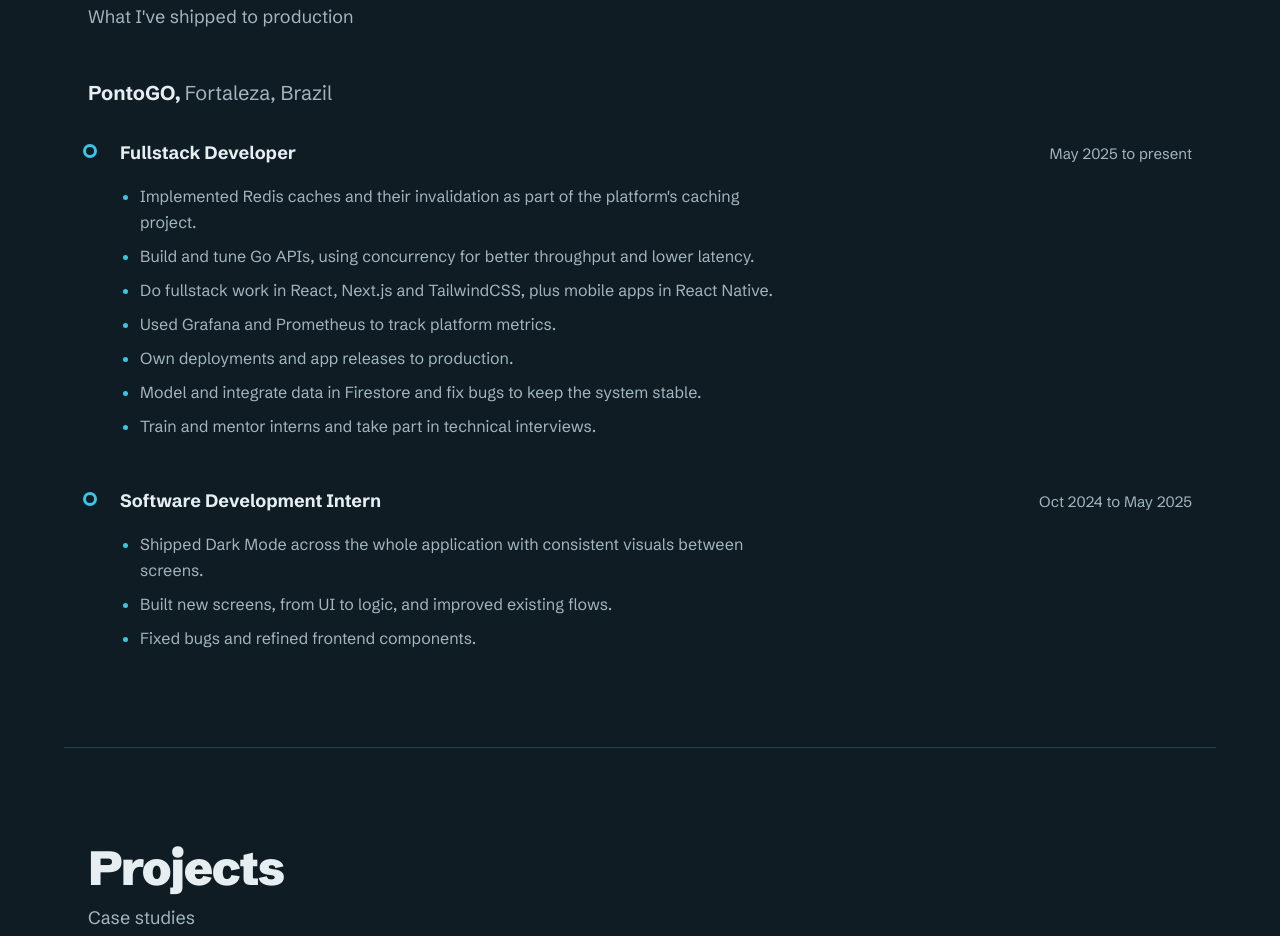
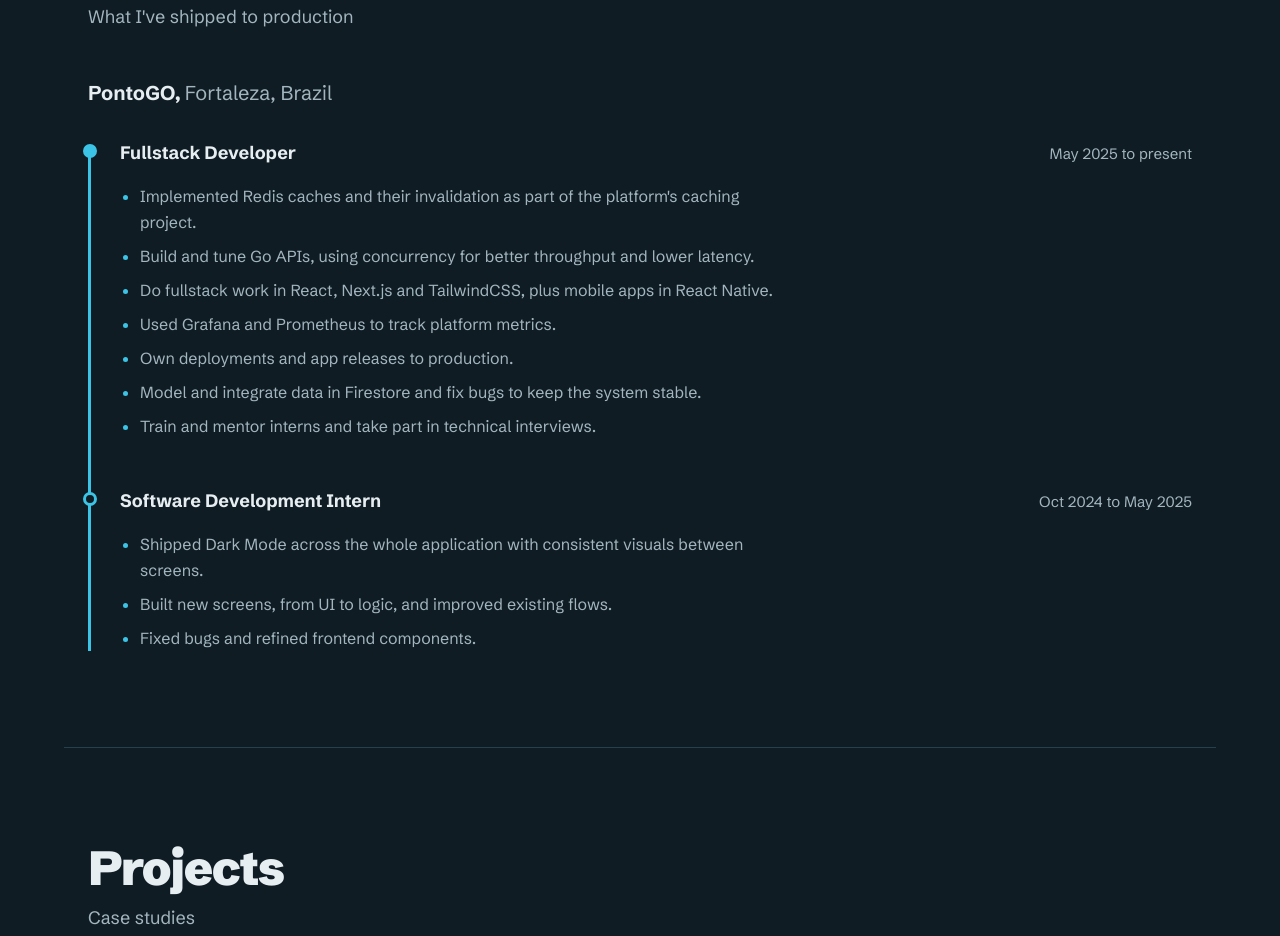
Before and after one commit to lirajoaop/jlira-portfolio, a Next.js app: page /en in a window 1280 px wide. Shown: the part 820-1756 px from the top of the page. Built offline with nearby package versions, Linux system fonts and the light colour scheme.

Commit message:
Replace the scroll-drawn timeline with a live marker on the current role

```diff
--- a/src/app/globals.css
+++ b/src/app/globals.css
@@ -82,7 +82,7 @@ body {
   to { stroke-dashoffset: 0; }
 }
 
-/* Experience timeline: accent line with a marker per role; the line draws itself while scrolling. */
+/* Experience timeline: accent line with a marker per role; the current role's marker is filled and pulses. */
 .timeline {
   --pad: 1.5rem;
   position: relative;
@@ -94,11 +94,12 @@ body {
 .timeline::before {
   content: "";
   position: absolute;
-  inset-block: 0;
+  /* starts at the center of the first marker */
+  top: calc(0.35rem + 7px);
+  bottom: 0;
   left: 0;
   width: 3px;
   background: var(--accent);
-  transform-origin: top;
 }
 .timeline > li { position: relative; }
 .timeline > li::before {
@@ -112,22 +113,25 @@ body {
   border-radius: 50%;
   background: var(--bg);
 }
-@supports (animation-timeline: view()) {
-  @media (prefers-reduced-motion: no-preference) {
-    .timeline { view-timeline: --timeline block; }
-    .timeline::before {
-      animation: timeline-draw linear both;
-      animation-timeline: --timeline;
-      animation-range: entry 30% cover 65%;
-    }
-  }
+.timeline > li[data-current]::before { background: var(--accent); }
+.timeline > li[data-current]::after {
+  content: "";
+  position: absolute;
+  top: 0.35rem;
+  left: calc(-1 * var(--pad) - 5.5px);
+  width: 14px;
+  height: 14px;
+  border-radius: 50%;
+  background: var(--accent);
+  animation: live-pulse 2.4s cubic-bezier(0, 0, 0.2, 1) infinite;
 }
-@keyframes timeline-draw {
-  from { transform: scaleY(0); }
-  to { transform: scaleY(1); }
+@keyframes live-pulse {
+  from { transform: scale(1); opacity: 0.55; }
+  70%, to { transform: scale(2.6); opacity: 0; }
 }
 
 @media (prefers-reduced-motion: reduce) {
   html { scroll-behavior: auto; }
   .monogram-draw path { animation: none; stroke-dashoffset: 0; }
+  .timeline > li[data-current]::after { animation: none; opacity: 0; }
 }
--- a/src/components/Home.tsx
+++ b/src/components/Home.tsx
@@ -134,7 +134,7 @@ function Experience({ locale }: { locale: Locale }) {
       </p>
       <ol className="timeline mt-8 space-y-12">
         {e.roles.map((r) => (
-          <li key={r.title}>
+          <li key={r.title} data-current={r.current || undefined}>
             <div className="flex flex-wrap items-baseline justify-between gap-x-4 gap-y-1">
               <h3 className="text-lg font-bold">{r.title}</h3>
               <p className="text-[15px] text-muted">{r.period}</p>
```
